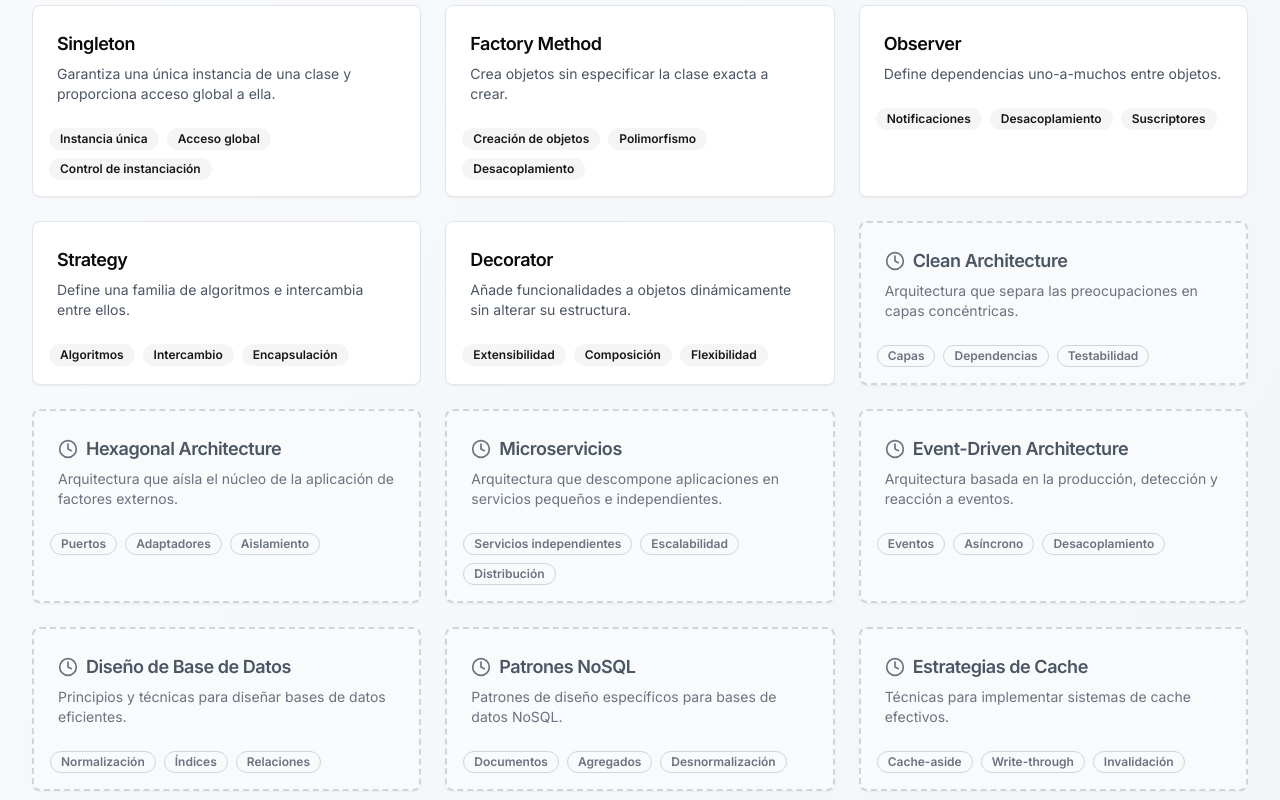
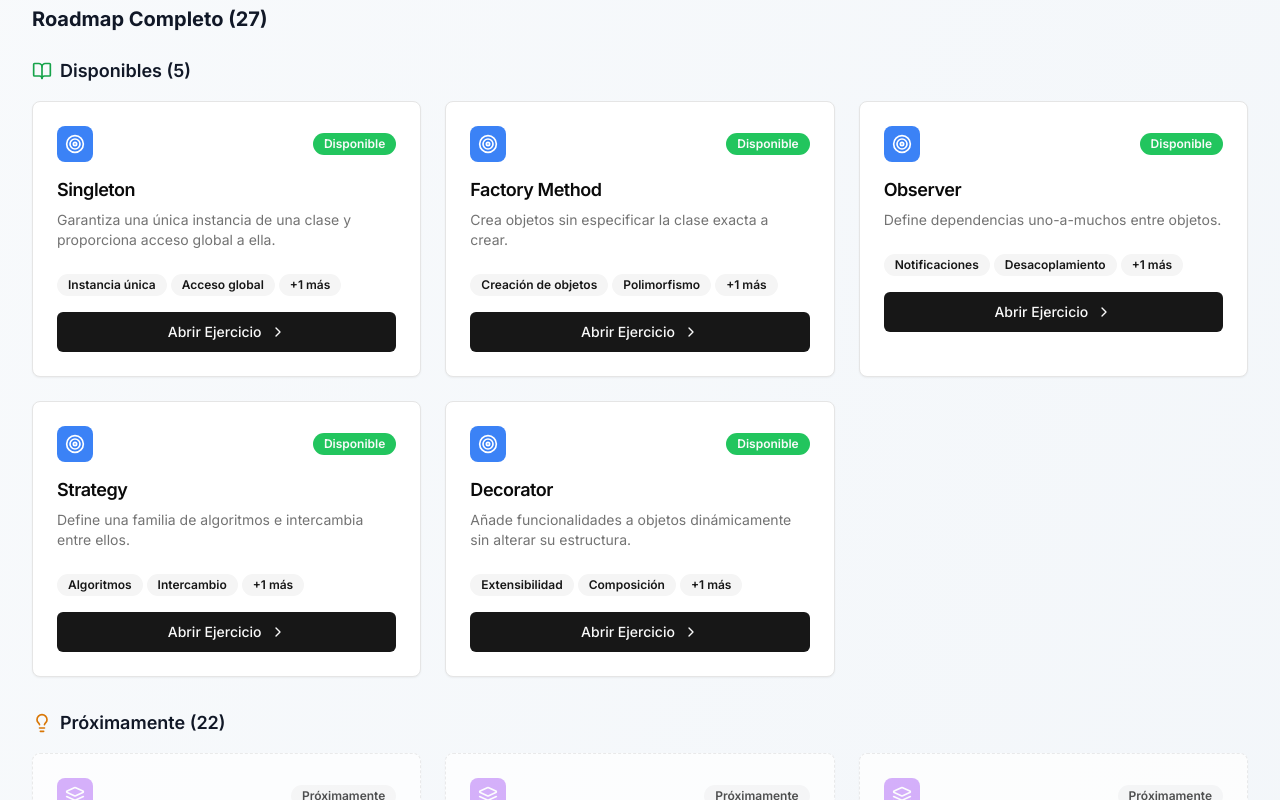
Before and after one commit to LeinerViloria/software-architecture-frontend, a Next.js app: page / in a window 1280 px wide. Shown: the part 480-1280 px from the top of the page. Built offline with nearby package versions, Linux system fonts and the light colour scheme.

Commit message:
avances visuales

```diff
--- a/app/page.tsx
+++ b/app/page.tsx
@@ -5,7 +5,7 @@ import { topics } from '@/data/topics';
 import { categoriesWithTopics } from '@/data/categories_and_topics';
 import { Header } from '@/components/roadmap/Header';
 import { CategoryGrid } from '@/components/roadmap/CategoryGrid';
-import { TopicList } from '@/components/roadmap/TopicList';
+import { TopicResults } from '@/components/roadmap/TopicResults';
 
 export default function HomePage() {
   const [selectedCategory, setSelectedCategory] = useState<string | null>(null);
@@ -49,7 +49,7 @@ export default function HomePage() {
         />
 
         {/* 📚 Lista de temas */}
-        <TopicList topics={filteredTopics} viewMode={viewMode} />
+        <TopicResults topics={topics} viewMode={viewMode} />
       </main>
     </div>
   );
--- a/components/roadmap/TopicList.tsx
+++ /dev/null
@@ -1,36 +0,0 @@
-import { Topic } from '@/types/roadmap';
-import { TopicCard } from './TopicCard';
-import { ComingSoonCard } from './ComingSoonCard';
-
-interface TopicListProps {
-  topics: Topic[];
-  viewMode: 'grid' | 'list';
-}
-
-export function TopicList({ topics, viewMode }: TopicListProps) {
-  if (topics.length === 0) {
-    return (
-      <p className="text-center text-gray-500 py-10">
-        No se encontraron temas que coincidan con tu búsqueda.
-      </p>
-    );
-  }
-
-  return (
-    <div
-      className={
-        viewMode === 'grid'
-          ? 'grid gap-6 grid-cols-1 sm:grid-cols-2 lg:grid-cols-3'
-          : 'flex flex-col gap-4'
-      }
-    >
-      {topics.map((topic) =>
-        topic.status === 'available' ? (
-          <TopicCard key={topic.id} topic={topic} viewMode={viewMode} />
-        ) : (
-          <ComingSoonCard key={topic.id} topic={topic} viewMode={viewMode} />
-        )
-      )}
-    </div>
-  );
-}
--- /dev/null
+++ b/components/roadmap/TopicResults.tsx
@@ -0,0 +1,138 @@
+// components/TopicResults.tsx
+'use client';
+
+import { BookOpen, ChevronRight, Lightbulb, Search } from 'lucide-react';
+import { Topic } from '@/types/roadmap';
+import { categories } from '@/data/categories';
+import { Badge } from '../ui/badge';
+import { Card, CardContent, CardDescription, CardHeader, CardTitle } from '../ui/card';
+import { Button } from '../ui/button';
+
+interface TopicResultsProps {
+  topics: Topic[];
+  viewMode: 'grid' | 'list';
+  searchTerm?: string;
+  selectedCategory?: string;
+}
+
+export const TopicResults: React.FC<TopicResultsProps> = ({
+  topics,
+  viewMode,
+  searchTerm,
+  selectedCategory
+}) => {
+  // Separar topics por status
+  const availableTopics = topics.filter(t => t.status === 'available');
+  const comingSoonTopics = topics.filter(t => t.status === 'coming-soon');
+  const filteredTopics = selectedCategory
+    ? topics.filter(t => t.category === selectedCategory)
+    : topics;
+
+  const getCategoryInfo = (categoryId: string) => categories.find(c => c.id === categoryId);
+
+  const renderTopicCard = (topic: Topic) => {
+    const categoryInfo = getCategoryInfo(topic.category);
+    const isAvailable = topic.status === 'available';
+
+    const BadgeStatus = isAvailable
+      ? <Badge variant="default" className="text-xs bg-green-500">Disponible</Badge>
+      : <Badge variant="secondary" className="text-xs">Próximamente</Badge>;
+
+    return (
+      <Card key={topic.id} className={`group transition-all duration-300 cursor-pointer ${!isAvailable ? 'opacity-75 border-dashed' : 'hover:shadow-lg'}`}>
+        <CardHeader>
+          <div className="flex items-center justify-between mb-2">
+            <div className={`p-2 rounded-lg ${categoryInfo?.color} ${!isAvailable ? 'opacity-60' : ''}`}>
+              {categoryInfo && <categoryInfo.icon className="h-5 w-5 text-white" />}
+            </div>
+            {BadgeStatus}
+          </div>
+          <CardTitle className={`text-lg ${!isAvailable ? 'text-gray-600' : 'group-hover:text-blue-600 transition-colors'}`}>
+            {topic.name}
+          </CardTitle>
+          <CardDescription className={`text-sm ${!isAvailable ? 'text-gray-500' : ''}`}>
+            {topic.description}
+          </CardDescription>
+        </CardHeader>
+        {isAvailable && (
+          <CardContent>
+            <div className="space-y-4">
+              <div className="flex flex-wrap gap-1">
+                {topic.concepts.slice(0, 2).map((concept, index) => (
+                  <Badge key={index} variant="secondary" className="text-xs">{concept}</Badge>
+                ))}
+                {topic.concepts.length > 2 && (
+                  <Badge variant="secondary" className="text-xs">+{topic.concepts.length - 2} más</Badge>
+                )}
+              </div>
+              <Button className="w-full group-hover:bg-blue-600 transition-colors">
+                Abrir Ejercicio
+                <ChevronRight className="h-4 w-4 ml-2" />
+              </Button>
+            </div>
+          </CardContent>
+        )}
+        {!isAvailable && (
+          <CardContent>
+            <Button disabled className="w-full">Próximamente</Button>
+          </CardContent>
+        )}
+      </Card>
+    );
+  };
+
+  const renderTopicSection = (title: string, topics: Topic[], icon: JSX.Element) => {
+    if (!topics.length) return null;
+    return (
+      <div className="mb-8">
+        <div className="flex items-center mb-4">
+          {icon}
+          <h3 className="text-lg font-semibold text-gray-900">{title} ({topics.length})</h3>
+        </div>
+        <div className={viewMode === 'grid' ? "grid grid-cols-1 md:grid-cols-2 lg:grid-cols-3 gap-6" : "space-y-4"}>
+          {topics.map(renderTopicCard)}
+        </div>
+      </div>
+    );
+  };
+
+  return (
+    <div>
+      {/* Results Header */}
+      <div className="flex items-center justify-between mb-6">
+        <div>
+          <h2 className="text-xl font-bold text-gray-900">
+            {selectedCategory
+              ? `${getCategoryInfo(selectedCategory)?.name} (${filteredTopics.length})`
+              : `Roadmap Completo (${filteredTopics.length})`
+            }
+          </h2>
+          {searchTerm && (
+            <p className="text-sm text-gray-600 mt-1">
+              Resultados para "{searchTerm}"
+            </p>
+          )}
+        </div>
+      </div>
+
+      {/* Available Topics */}
+      {renderTopicSection('Disponibles', availableTopics, <BookOpen className="h-5 w-5 text-green-600 mr-2" />)}
+
+      {/* Coming Soon Topics */}
+      {renderTopicSection('Próximamente', comingSoonTopics, <Lightbulb className="h-5 w-5 text-amber-600 mr-2" />)}
+
+      {/* No Results */}
+      {filteredTopics.length === 0 && (
+        <Card className="text-center py-12">
+          <CardContent>
+            <Search className="h-12 w-12 text-gray-400 mx-auto mb-4" />
+            <h3 className="text-lg font-medium text-gray-900 mb-2">No se encontraron temas</h3>
+            <p className="text-gray-600">
+              Intenta con otros términos de búsqueda o cambia los filtros.
+            </p>
+          </CardContent>
+        </Card>
+      )}
+    </div>
+  );
+};
```
